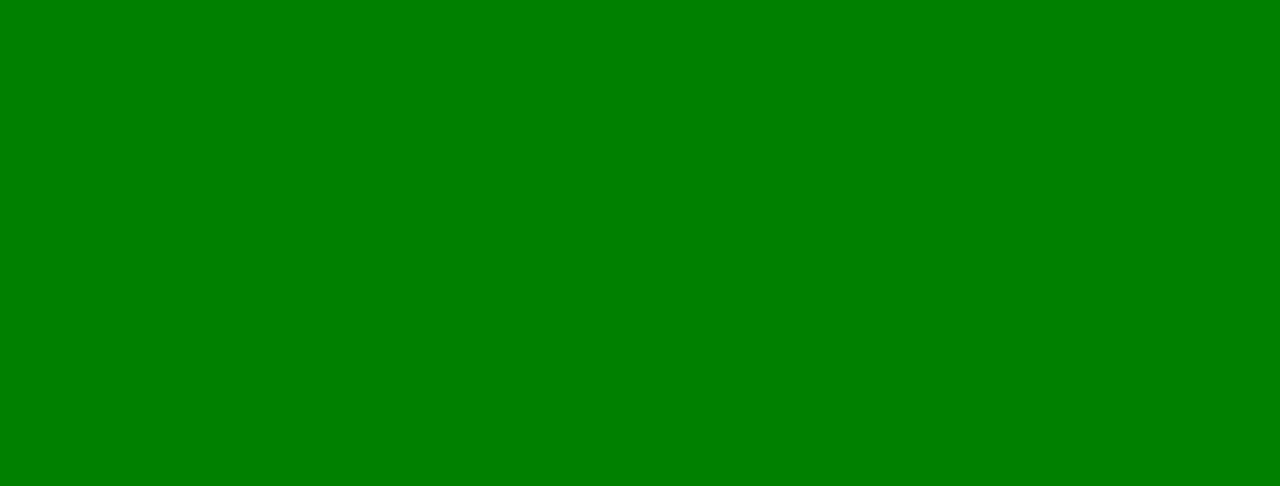
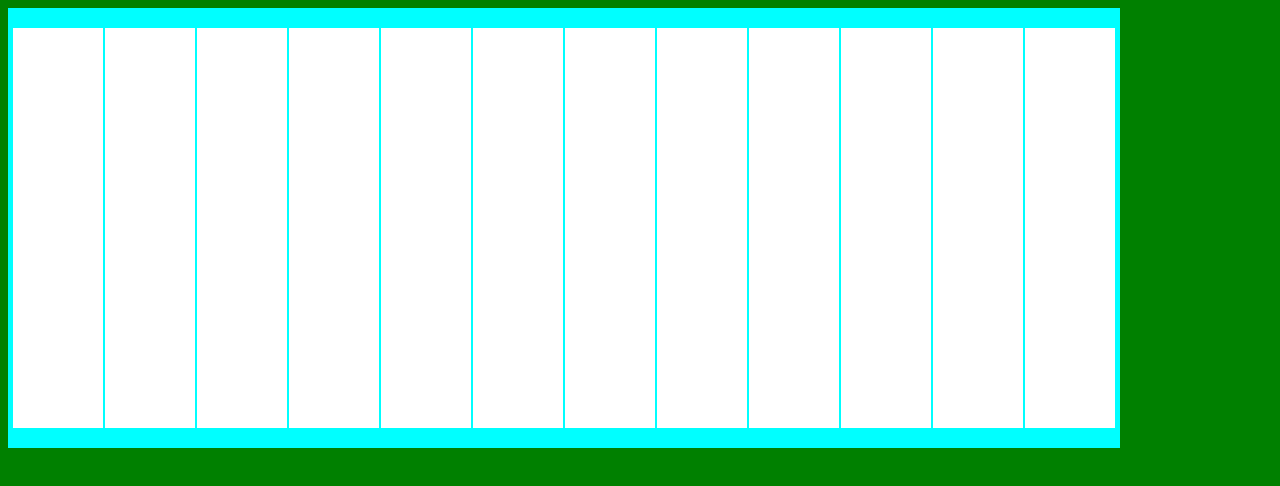
Before and after one commit to abonello/mySynthesizer, a plain HTML site: page index.html in a window 1280 px wide. Drawn offline with Linux system fonts and the light colour scheme.

Commit message:
planned layout of keyboard

```diff
--- a/index.html
+++ b/index.html
@@ -9,5 +9,23 @@
 </head>
 <body>
 
+    <svg width="1112" height="440" style="background-color:aqua">
+        <rect id="noteC" x="5" y="20" width="90" height="400" fill="white"/>
+        <rect id="noteD" x="97" y="20" width="90" height="400" fill="white"/>
+        <rect id="noteE" x="189" y="20" width="90" height="400" fill="white"/>
+        <rect id="noteF" x="281" y="20" width="90" height="400" fill="white"/>
+        <rect id="noteG" x="373" y="20" width="90" height="400" fill="white"/>
+        <rect id="noteA" x="465" y="20" width="90" height="400" fill="white"/>
+        <rect id="noteB" x="557" y="20" width="90" height="400" fill="white"/>
+        <rect id="noteC2" x="649" y="20" width="90" height="400" fill="white"/>
+        <rect id="noteD2" x="741" y="20" width="90" height="400" fill="white"/>
+        <rect id="noteE2" x="833" y="20" width="90" height="400" fill="white"/>
+        <rect id="noteF2" x="925" y="20" width="90" height="400" fill="white"/>
+        <rect id="noteG2" x="1017" y="20" width="90" height="400" fill="white"/>
+    </svg>
+
+    <script>
+    </script>
+
 </body>
 </html>
```
